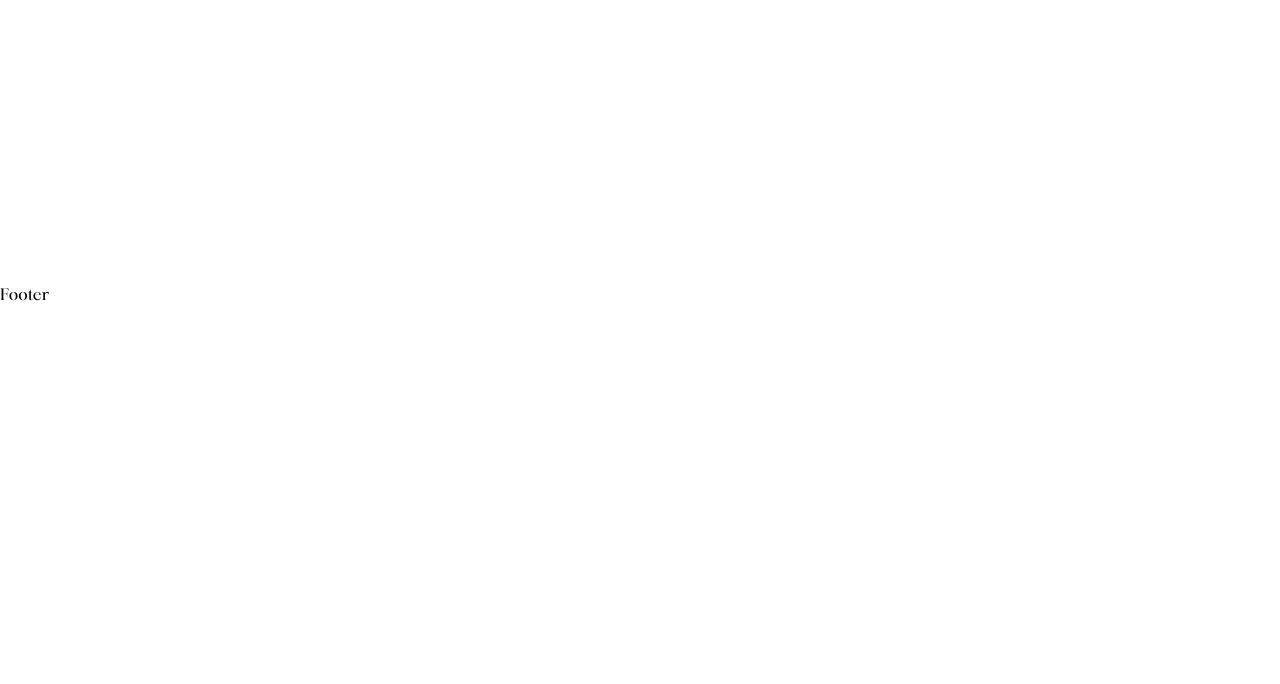
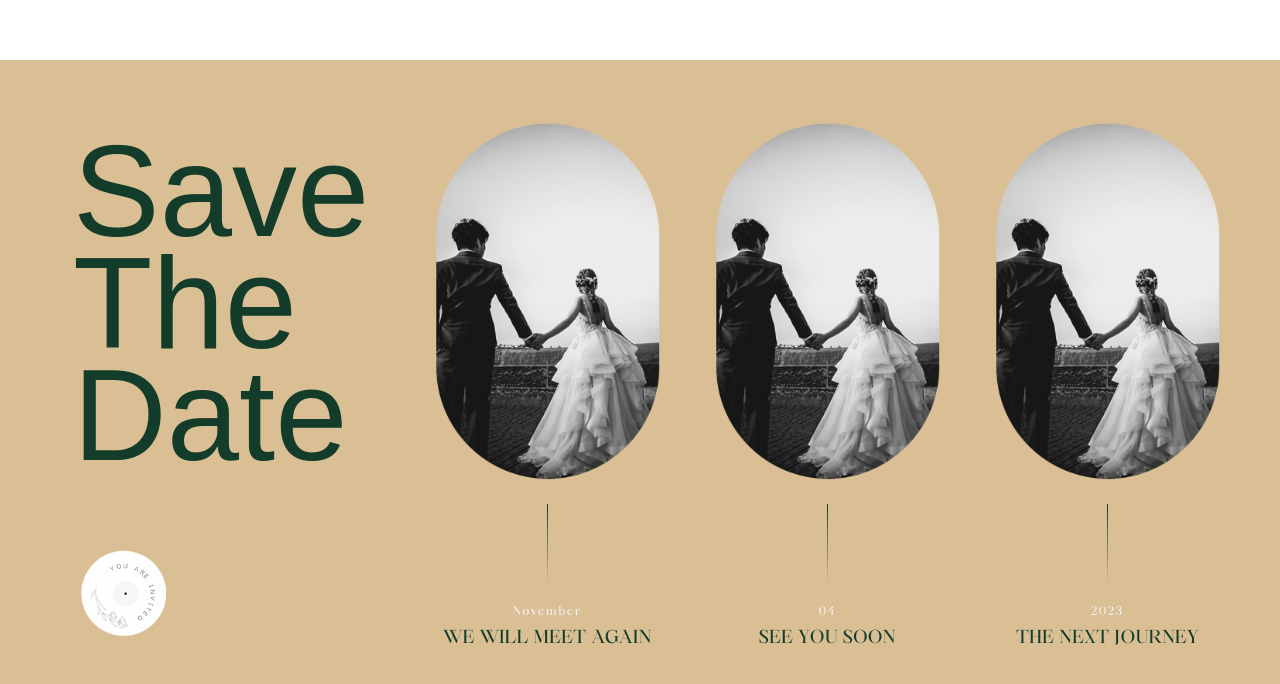
Before and after one commit to buscanopaul/paulnprincess, a Next.js app: page / in a window 1280 px wide. Shown: the part 4961-5645 px from the top of the page. Before the commit the page ends 5269 px from the top, so only its background shows below. Built offline with nearby package versions, Linux system fonts and the light colour scheme; no server answers; the database is empty; a web font is replaced by a local one.

Commit message:
[ADDED] footer

```diff
--- a/components/Footer.tsx
+++ b/components/Footer.tsx
@@ -1,5 +1,36 @@
+import Image from "next/image";
+import FooterImage from "./footer/FooterImage";
+import FooterTitle from "./footer/FooterTitle";
+
 function Footer() {
-  return <div>Footer</div>;
+  return (
+    <div>
+      <div className="max-w-screen-xl mx-auto px-6 bg-[#DABF94] py-14">
+        <div className="flex justify-around flex-col items-center lg:flex-row">
+          <div className="pl-5 flex flex-col gap-20">
+            <div className="flex flex-col md:flex-row lg:flex-col md:gap-10 lg:gap-0">
+              <FooterTitle>Save</FooterTitle>
+              <FooterTitle>The</FooterTitle>
+              <FooterTitle>Date</FooterTitle>
+            </div>
+            <Image
+              src="/images/footer_invited.png"
+              width={100}
+              height={100}
+              className="mb-10 lg:mb-0 self-center lg:self-start"
+            />
+          </div>
+          <div>
+            <div className="flex gap-10">
+              <FooterImage description="WE WILL MEET AGAIN" date="November" />
+              <FooterImage description="SEE YOU SOON" date="04" />
+              <FooterImage description="THE NEXT JOURNEY" date="2023" />
+            </div>
+          </div>
+        </div>
+      </div>
+    </div>
+  );
 }
 
 export default Footer;
--- /dev/null
+++ b/components/footer/FooterDate.tsx
@@ -0,0 +1,9 @@
+function FooterDate({ children }: any) {
+  return (
+    <p className="text-gray-100 text-center text-xs tracking-widest">
+      {children}
+    </p>
+  );
+}
+
+export default FooterDate;
--- /dev/null
+++ b/components/footer/FooterDescription.tsx
@@ -0,0 +1,7 @@
+function FooterDescription({ children }: any) {
+  return (
+    <h4 className="text-lg text-center text-[#143C2B] mt-1">{children}</h4>
+  );
+}
+
+export default FooterDescription;
--- /dev/null
+++ b/components/footer/FooterImage.tsx
@@ -0,0 +1,22 @@
+import Image from "next/image";
+import FooterDate from "./FooterDate";
+import FooterDescription from "./FooterDescription";
+
+type FooterImageProps = {
+  description: string;
+  date: string;
+};
+function FooterImage({ description, date }: FooterImageProps) {
+  return (
+    <div className="flex flex-col items-center gap-5">
+      <Image src="/images/footer_image.png" width={240} height={240} />
+      <div className="bg-gradient-to-b from-[#143C2B] to-[#DABF94] h-20 w-[1px]" />
+      <div>
+        <FooterDate>{date}</FooterDate>
+        <FooterDescription>{description}</FooterDescription>
+      </div>
+    </div>
+  );
+}
+
+export default FooterImage;
--- /dev/null
+++ b/components/footer/FooterTitle.tsx
@@ -0,0 +1,12 @@
+type FooterTitleProps = {
+  children: string;
+};
+function FooterTitle({ children }: FooterTitleProps) {
+  return (
+    <h1 className="font-serif text-[130px] text-[#143C2B] leading-none h-28">
+      {children}
+    </h1>
+  );
+}
+
+export default FooterTitle;
--- a/components/home/CheckoutForm.tsx
+++ b/components/home/CheckoutForm.tsx
@@ -144,7 +144,7 @@ function CheckoutForm({ formRef }: CheckoutFormProps) {
           </form>
         </div>
       )}
-      <div ref={formRef} className="h-96" />
+      <div ref={formRef} className="h-40" />
     </div>
   );
 }
```
Also changed, not shown: public/images/footer_image.png (added), public/images/footer_invited.png (added).
